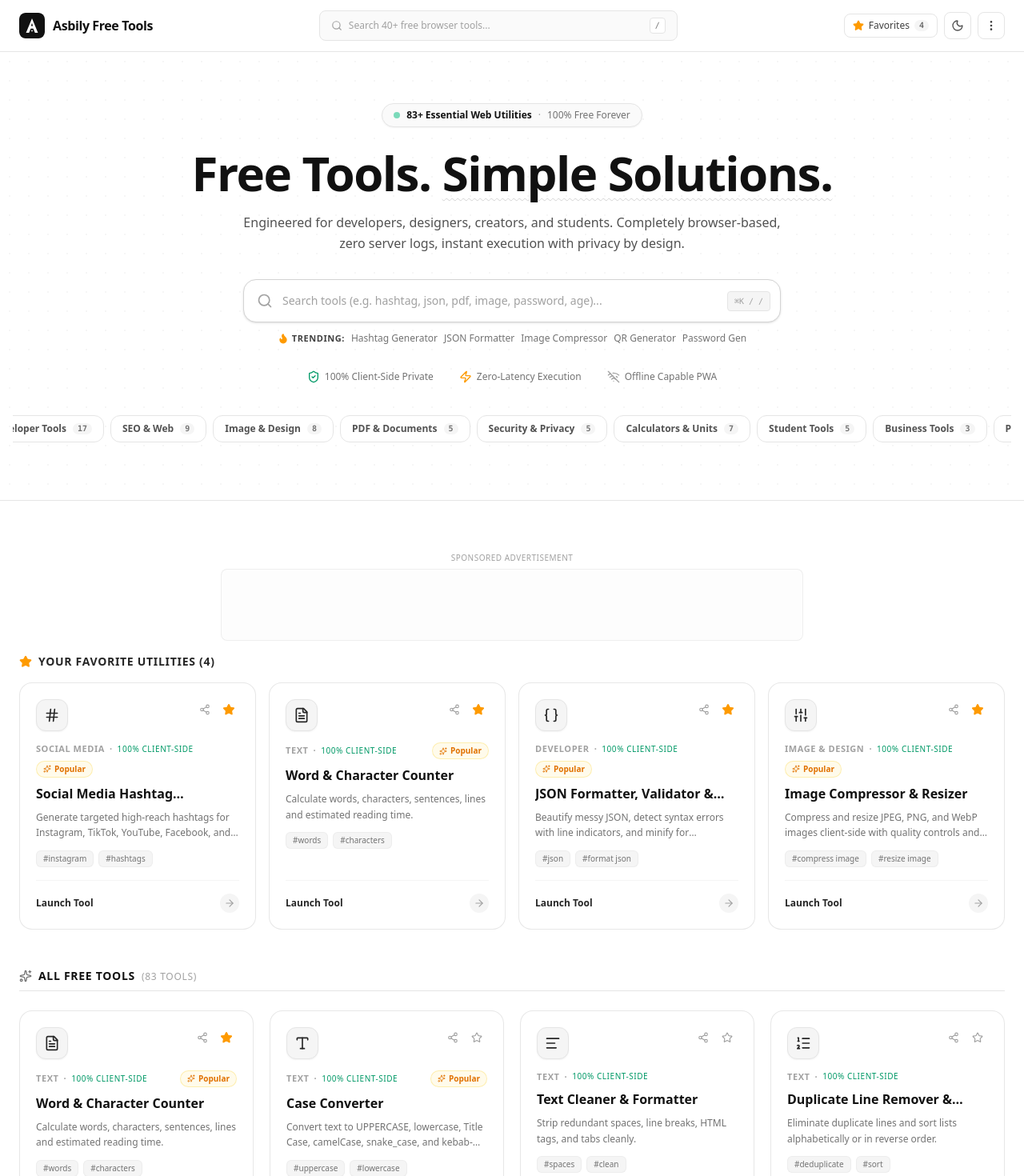
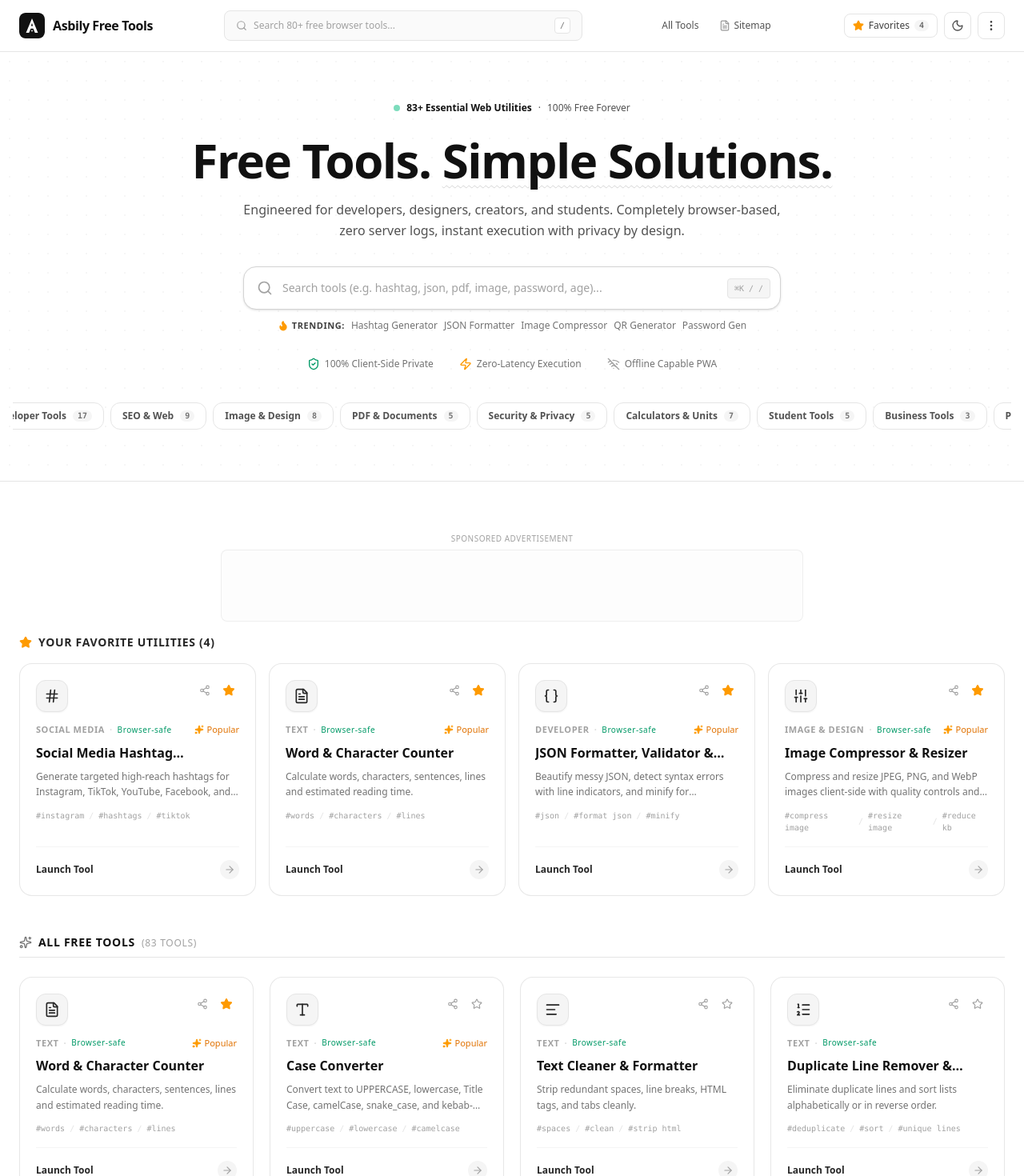
Before and after one commit to asbily/tools, a React (Vite) app: page / in a window 1280 px wide. Shown: the top 1470 px of the page at 80% size. Built offline with nearby package versions, Linux system fonts and the light colour scheme.

Commit message:
feat: enhance SEO and UI responsiveness
- Add dynamic meta descriptions and prioritize canonical URLs.
- Update header to reflect increased tool count.
- Refine ToolCard and ToolView UI for better readability.
- Clean up Hero section layout and styling.

```diff
--- a/src/components/Header.tsx
+++ b/src/components/Header.tsx
@@ -138,20 +138,42 @@ export const Header: React.FC<HeaderProps> = ({
           </div>
 
           {/* Global Search Bar Trigger (Desktop) */}
-          <div className="hidden md:flex flex-1 max-w-md mx-4">
+          <div className="hidden md:flex flex-1 max-w-md mx-4 items-center gap-3">
             <button
               onClick={onSearchClick}
               className="w-full flex items-center justify-between px-3.5 py-2 text-xs text-neutral-400 bg-neutral-50 dark:bg-neutral-900 border border-neutral-200 dark:border-neutral-800 rounded-lg hover:border-neutral-300 dark:hover:border-neutral-700 transition cursor-pointer"
             >
               <span className="flex items-center gap-2">
                 <Search className="w-3.5 h-3.5 text-neutral-400" />
-                <span>Search 40+ free browser tools...</span>
+                <span>Search 80+ free browser tools...</span>
               </span>
               <kbd className="px-1.5 py-0.5 text-[10px] font-mono bg-white dark:bg-neutral-950 border border-neutral-200 dark:border-neutral-800 rounded text-neutral-500">
                 /
               </kbd>
             </button>
           </div>
+
+          {/* Desktop Direct Nav Links */}
+          <nav className="hidden lg:flex items-center gap-1.5 text-xs font-medium text-neutral-600 dark:text-neutral-400 mr-2">
+            <button
+              onClick={handleHomeSelect}
+              className="px-2.5 py-1.5 rounded-lg hover:text-black dark:hover:text-white transition cursor-pointer hover:bg-neutral-50 dark:hover:bg-neutral-900"
+            >
+              All Tools
+            </button>
+            {onOpenSitemap && (
+              <button
+                onClick={() => {
+                  onOpenSitemap();
+                  window.scrollTo({ top: 0, behavior: 'smooth' });
+                }}
+                className="px-2.5 py-1.5 rounded-lg hover:text-black dark:hover:text-white transition cursor-pointer hover:bg-neutral-50 dark:hover:bg-neutral-900 flex items-center gap-1"
+              >
+                <FileText className="w-3.5 h-3.5 opacity-60" />
+                <span>Sitemap</span>
+              </button>
+            )}
+          </nav>
 
           {/* Right Action Icons */}
           <div className="flex items-center gap-1 sm:gap-2 shrink-0">
--- a/src/components/Hero.tsx
+++ b/src/components/Hero.tsx
@@ -1,5 +1,5 @@
 import React from 'react';
-import { Search, ShieldCheck, Zap, WifiOff, Sparkles, Flame, CheckCircle } from 'lucide-react';
+import { Search, ShieldCheck, Zap, WifiOff, Sparkles, Flame, CheckCircle, ArrowLeft, ChevronRight, Grid } from 'lucide-react';
 import { CATEGORIES, TOOLS } from '../data/toolsData';
 import { ToolCategory } from '../types';
 
@@ -26,6 +26,8 @@ export const Hero: React.FC<HeroProps> = ({
     return TOOLS.filter((t) => t.category === catId).length;
   };
 
+  const currentCategory = CATEGORIES.find((c) => c.id === selectedCategory);
+
   const popularShortcuts = [
     { id: 'hashtag-generator', label: 'Hashtag Generator' },
     { id: 'json-formatter', label: 'JSON Formatter' },
@@ -34,8 +36,10 @@ export const Hero: React.FC<HeroProps> = ({
     { id: 'password-generator', label: 'Password Gen' },
   ];
 
+  const isSpecificCategory = selectedCategory !== 'all' && currentCategory;
+
   return (
-    <div className="relative w-full max-w-full overflow-hidden border-b border-neutral-200 dark:border-neutral-800 bg-white dark:bg-[#0B0B0C] transition-colors py-12 sm:py-16">
+    <div className="relative w-full max-w-full overflow-hidden border-b border-neutral-200 dark:border-neutral-800 bg-white dark:bg-[#0B0B0C] transition-colors py-10 sm:py-14">
       {/* Subtle modern dot-grid ambient background */}
       <div
         className="absolute inset-0 opacity-[0.035] dark:opacity-[0.07] pointer-events-none"
@@ -46,12 +50,50 @@ export const Hero: React.FC<HeroProps> = ({
       />
 
       <div className="relative z-10 max-w-4xl mx-auto px-4 text-center space-y-6 w-full max-w-full overflow-hidden">
-        {/* Brand Tagline Badge */}
-        <div className="inline-flex items-center gap-2 px-3.5 py-1.5 rounded-full border border-neutral-200 dark:border-neutral-800 text-xs text-neutral-700 dark:text-neutral-300 bg-neutral-50 dark:bg-neutral-900/80 shadow-xs">
+        {isSpecificCategory ? (
+          /* Dedicated Category Hub Header */
+          <div className="space-y-4">
+            {/* Breadcrumb */}
+            <nav className="inline-flex items-center gap-1.5 text-xs text-neutral-500 dark:text-neutral-400 font-medium pb-1">
+              <button
+                onClick={() => onSelectCategory('all')}
+                className="hover:text-black dark:hover:text-white transition flex items-center gap-1 cursor-pointer"
+              >
+                <ArrowLeft className="w-3.5 h-3.5" />
+                <span>All Categories</span>
+              </button>
+              <ChevronRight className="w-3.5 h-3.5 opacity-40" />
+              <span className="text-neutral-900 dark:text-neutral-100 font-semibold">
+                {currentCategory.name}
+              </span>
+            </nav>
+
+            {/* Category Title & Badge */}
+            <div className="space-y-2">
+              <div className="inline-flex items-center gap-2 text-xs text-neutral-500 dark:text-neutral-400">
+                <span className="font-mono text-emerald-600 dark:text-emerald-400">tools.asbily.com/{currentCategory.id}</span>
+                <span>·</span>
+                <span>{getCategoryCount(currentCategory.id)} Utilities</span>
+                <span>·</span>
+                <span>100% Client-Side</span>
+              </div>
+              <h1 className="text-3xl sm:text-5xl font-black tracking-tight text-[#111111] dark:text-white leading-[1.15]">
+                {currentCategory.name}
+              </h1>
+              <p className="text-xs sm:text-sm text-neutral-600 dark:text-neutral-400 max-w-2xl mx-auto leading-relaxed">
+                {currentCategory.description}. Private, instant, browser-based utilities with zero server upload.
+              </p>
+            </div>
+          </div>
+        ) : (
+          /* Homepage Main Hero */
+          <>
+            {/* Brand Tagline */}
+            <div className="inline-flex items-center gap-2 text-xs text-neutral-600 dark:text-neutral-400 font-medium">
               <span className="w-2 h-2 rounded-full bg-emerald-500 animate-pulse"></span>
               <span className="font-semibold text-[#111111] dark:text-white">{totalToolsCount}+ Essential Web Utilities</span>
-          <span className="text-neutral-400">·</span>
-          <span className="text-neutral-500 dark:text-neutral-400">100% Free Forever</span>
+              <span>·</span>
+              <span>100% Free Forever</span>
             </div>
 
             {/* Hero Title */}
@@ -63,6 +105,8 @@ export const Hero: React.FC<HeroProps> = ({
                 Engineered for developers, designers, creators, and students. Completely browser-based, zero server logs, instant execution with privacy by design.
               </p>
             </div>
+          </>
+        )}
 
         {/* Big Search Input with shortcut hint */}
         <div className="max-w-2xl mx-auto relative pt-2">
@@ -72,7 +116,11 @@ export const Hero: React.FC<HeroProps> = ({
               type="text"
               value={searchQuery}
               onChange={(e) => onSearchChange(e.target.value)}
-              placeholder="Search tools (e.g. hashtag, json, pdf, image, password, age)..."
+              placeholder={
+                isSpecificCategory
+                  ? `Search in ${currentCategory.name} (or global)...`
+                  : 'Search tools (e.g. hashtag, json, pdf, image, password, age)...'
+              }
               className="w-full pl-12 pr-24 py-4 bg-transparent text-sm text-[#111111] dark:text-white placeholder:text-neutral-400 focus:outline-none"
             />
             <div className="absolute right-3 flex items-center gap-1.5">
--- a/src/components/ToolCard.tsx
+++ b/src/components/ToolCard.tsx
@@ -252,21 +252,22 @@ export const ToolCard: React.FC<ToolCardProps> = ({
         </div>
 
         {/* Metadata line */}
-        <div className="flex items-center justify-between gap-1.5 mb-2 flex-wrap">
-          <div className="flex items-center gap-1.5 text-[11px] font-semibold tracking-wider uppercase text-neutral-400 dark:text-neutral-500">
+        <div className="flex items-center justify-between gap-1.5 mb-2 text-[11px] font-semibold text-neutral-400 dark:text-neutral-500">
+          <div className="flex items-center gap-1.5 tracking-wider uppercase">
             <span>{tool.categoryLabel}</span>
-            <span>·</span>
-            <span className="text-[10px] text-emerald-600 dark:text-emerald-400 font-medium">100% Client-Side</span>
+            <span aria-hidden="true" className="opacity-40">·</span>
+            <span className="text-[10px] text-emerald-600 dark:text-emerald-400 font-medium normal-case">Browser-safe</span>
           </div>
 
           {tool.popular && (
-            <span className="inline-flex items-center gap-1 text-[10px] font-bold text-amber-600 dark:text-amber-400 px-2 py-0.5 rounded-full bg-amber-50 dark:bg-amber-950/40 border border-amber-200/60 dark:border-amber-800/60">
-              <Sparkles className="w-2.5 h-2.5" /> Popular
+            <span className="inline-flex items-center gap-1 text-[11px] font-medium text-amber-600 dark:text-amber-400">
+              <Sparkles className="w-3 h-3 text-amber-500 fill-amber-500" />
+              <span>Popular</span>
             </span>
           )}
           {tool.isNew && (
-            <span className="inline-flex items-center gap-1 text-[10px] font-bold text-indigo-600 dark:text-indigo-400 px-2 py-0.5 rounded-full bg-indigo-50 dark:bg-indigo-950/40 border border-indigo-200/60 dark:border-indigo-800/60">
-              New
+            <span className="inline-flex items-center gap-1 text-[11px] font-medium text-indigo-600 dark:text-indigo-400">
+              <span>New</span>
             </span>
           )}
         </div>
@@ -283,14 +284,12 @@ export const ToolCard: React.FC<ToolCardProps> = ({
 
         {/* Tags preview */}
         {tool.tags && tool.tags.length > 0 && (
-          <div className="flex items-center gap-1.5 mt-3 flex-wrap">
-            {tool.tags.slice(0, 2).map((tag) => (
-              <span
-                key={tag}
-                className="text-[10px] text-neutral-500 dark:text-neutral-400 px-2 py-0.5 rounded-md bg-neutral-100 dark:bg-neutral-900 border border-neutral-200/50 dark:border-neutral-800/50"
-              >
-                #{tag}
-              </span>
+          <div className="flex items-center gap-1.5 mt-3 text-[10px] text-neutral-400 dark:text-neutral-500 font-mono">
+            {tool.tags.slice(0, 3).map((tag, idx) => (
+              <React.Fragment key={tag}>
+                {idx > 0 && <span aria-hidden="true" className="opacity-30">/</span>}
+                <span>#{tag}</span>
+              </React.Fragment>
             ))}
           </div>
         )}
--- a/src/components/ToolView.tsx
+++ b/src/components/ToolView.tsx
@@ -150,13 +150,16 @@ export const ToolView: React.FC<ToolViewProps> = ({
 
       {/* Tool Header Banner */}
       <div className="space-y-3 w-full max-w-full overflow-hidden">
-        <div className="flex flex-wrap items-center gap-2 text-[11px] font-semibold text-neutral-500 dark:text-neutral-400 uppercase tracking-wider">
-          <span className="px-2 py-0.5 rounded-md bg-neutral-100 dark:bg-neutral-900 border border-neutral-200/60 dark:border-neutral-800/60">
-            {tool.categoryLabel}
+        <div className="flex flex-wrap items-center gap-2 text-[11px] font-semibold text-neutral-500 dark:text-neutral-400 tracking-wider uppercase">
+          <span>{tool.categoryLabel}</span>
+          <span aria-hidden="true" className="opacity-40">·</span>
+          <span className="flex items-center gap-1.5 text-emerald-600 dark:text-emerald-400 font-medium normal-case">
+            <span className="w-1.5 h-1.5 rounded-full bg-emerald-500"></span>
+            100% Client-Side Private
           </span>
-          <span className="flex items-center gap-1 text-emerald-600 dark:text-emerald-400 lowercase font-normal">
-            <span className="w-1.5 h-1.5 rounded-full bg-emerald-500"></span>
-            100% Client-Side Safe
+          <span aria-hidden="true" className="opacity-40">·</span>
+          <span className="font-mono text-neutral-400 dark:text-neutral-500 normal-case">
+            /{tool.category}/{tool.id}
           </span>
         </div>
         <h1 className="text-2xl sm:text-4xl font-extrabold text-[#111111] dark:text-neutral-100 tracking-tight">
```
Also changed, not shown: src/App.tsx (+23 -2 lines), vercel.json, 1 other file (tests, documents, lock files or other folders). Lines whose indentation alone changed are shown as unchanged.
